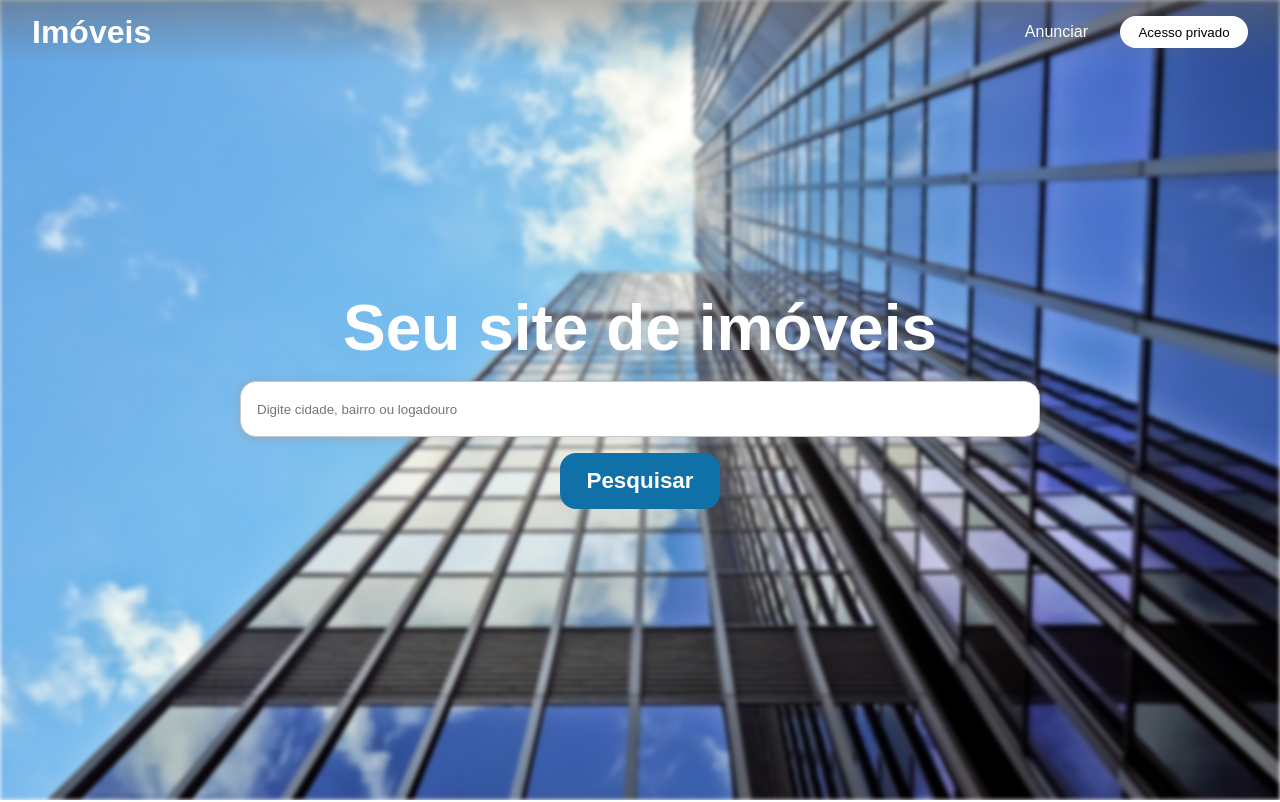
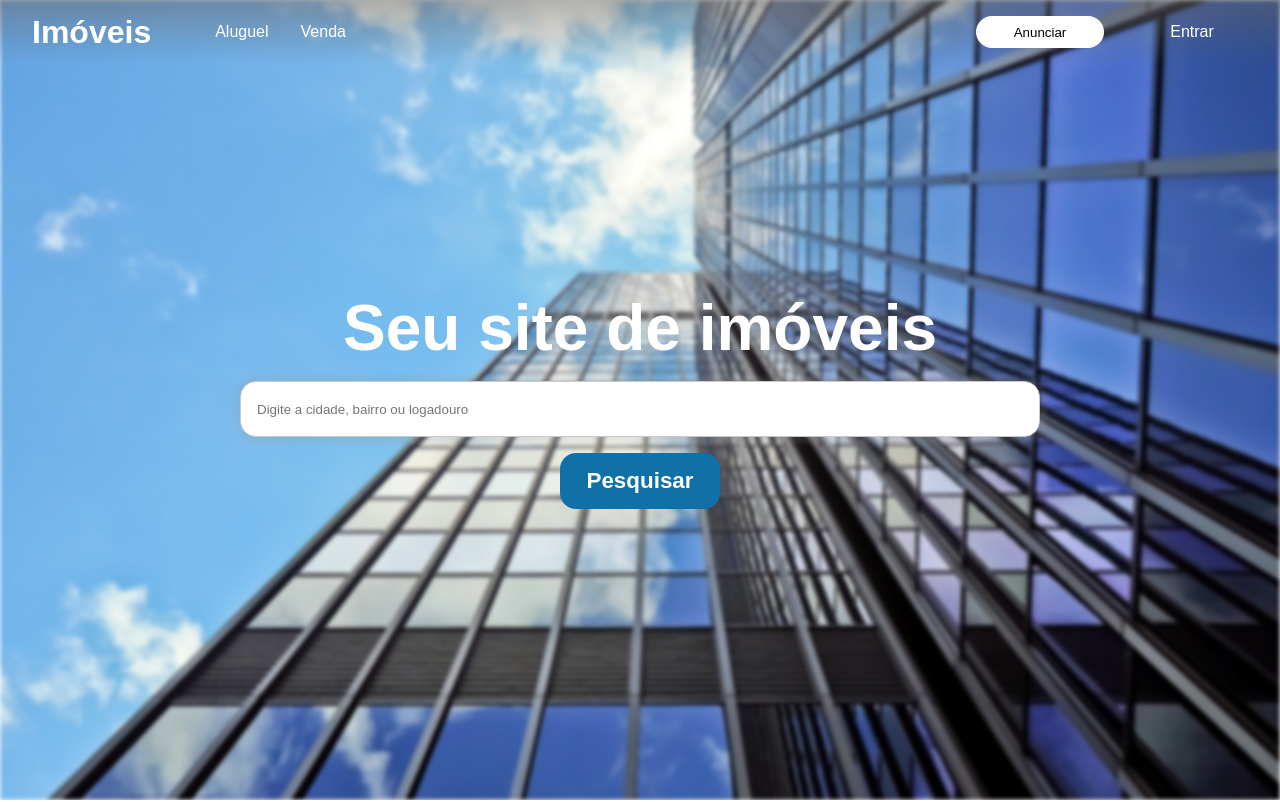
Before and after one commit to project-imoveis/frontend, a Next.js app: page / in a window 1280 px wide. Shown: the top 802 px of the page. Built offline with nearby package versions, Linux system fonts and the light colour scheme; no server answers.

Commit message:
adding user logged to header

```diff
--- a/src/components/banner/index.tsx
+++ b/src/components/banner/index.tsx
@@ -4,7 +4,7 @@ export function Banner() {
       <div className="banner_photo"></div>
       <h1>Seu site de imóveis</h1>
       <div className="banner_inputGroup">
-        <input placeholder="Digite cidade, bairro ou logadouro" />
+        <input placeholder="Digite a cidade, bairro ou logadouro" />
         <button>Pesquisar</button>
       </div>
     </section>
--- a/src/components/header/index.tsx
+++ b/src/components/header/index.tsx
@@ -1,17 +1,37 @@
 import Link from "next/link";
+import { parseCookies } from "nookies";
+import { useState, useEffect } from "react";
 
 export function Header({ isFixed }: any) {
+  const [userName, setUserName] = useState<string | null>(null);
+  const { user_name } = parseCookies();
+  useEffect(() => {
+    setUserName(user_name);
+  }, [user_name]);
   return (
     <header className={`header ${isFixed && "header-fixed"}`}>
-      <Link href="/">
-        <h1>Imóveis</h1>
-      </Link>
       <div className="header_group">
-        <Link href="dash/meus-imoveis/novo">Anunciar</Link>
-
-        <button>
-          <Link href="dash/login">Acesso privado</Link>
+        <Link href="/">
+          <h1>Imóveis</h1>
+        </Link>
+        <div className="header_group-options">
+          <Link href="#">Aluguel</Link>
+          <Link href="#">Venda</Link>
+        </div>
+      </div>
+      <div className="header_group">
+        <button className="header_group-anunciar">
+          <Link href="dash/meus-imoveis/novo">Anunciar</Link>
         </button>
+        {userName ? (
+          <Link href="dash" className="header_group-user">
+            Olá, {userName}
+          </Link>
+        ) : (
+          <Link href="dash/login" className="header_group-user">
+            Entrar
+          </Link>
+        )}
       </div>
     </header>
   );
--- a/src/styles/globals.scss
+++ b/src/styles/globals.scss
@@ -91,7 +91,9 @@ body {
   background: linear-gradient(to bottom, transparent, rgb(var(--background-end-rgb)))
     rgb(var(--background-start-rgb));
 }
-
+button {
+  cursor: pointer;
+}
 a {
   color: inherit;
   text-decoration: none;
--- a/src/styles/header.scss
+++ b/src/styles/header.scss
@@ -24,13 +24,20 @@
     display: flex;
     align-items: center;
     gap: 2rem;
+    &-options {
+      display: flex;
+      color: white;
+      gap: 2rem;
+      margin-left: 2rem;
+    }
     & > a {
       display: flex;
       align-items: center;
+      justify-content: center;
       gap: 0.5rem;
       color: white;
     }
-    & > button {
+    &-anunciar {
       height: 2rem;
       width: 8rem;
       border-radius: 1rem;
@@ -38,13 +45,29 @@
       border: 0;
       background-color: white;
       cursor: pointer;
+      &:hover {
+        background-color: rgba(255, 255, 255, 0.9);
+      }
+    }
+    &-user {
+      height: 2rem;
+      min-width: 7rem;
+      padding: 0 1rem;
+      border-radius: 1rem;
+      font-size: 1em;
+      font-weight: 400;
+      color: white;
+      background: none;
+      &:hover {
+        background-color: rgba(0, 0, 0, 0.3);
+      }
     }
   }
   &-fixed {
     position: relative;
     background: white;
     box-shadow: 0 2px 10px 0px rgb(150 150 150 / 50%);
-    & > h1 {
+    & > a > h1 {
       color: black;
     }
     & > div {
```
